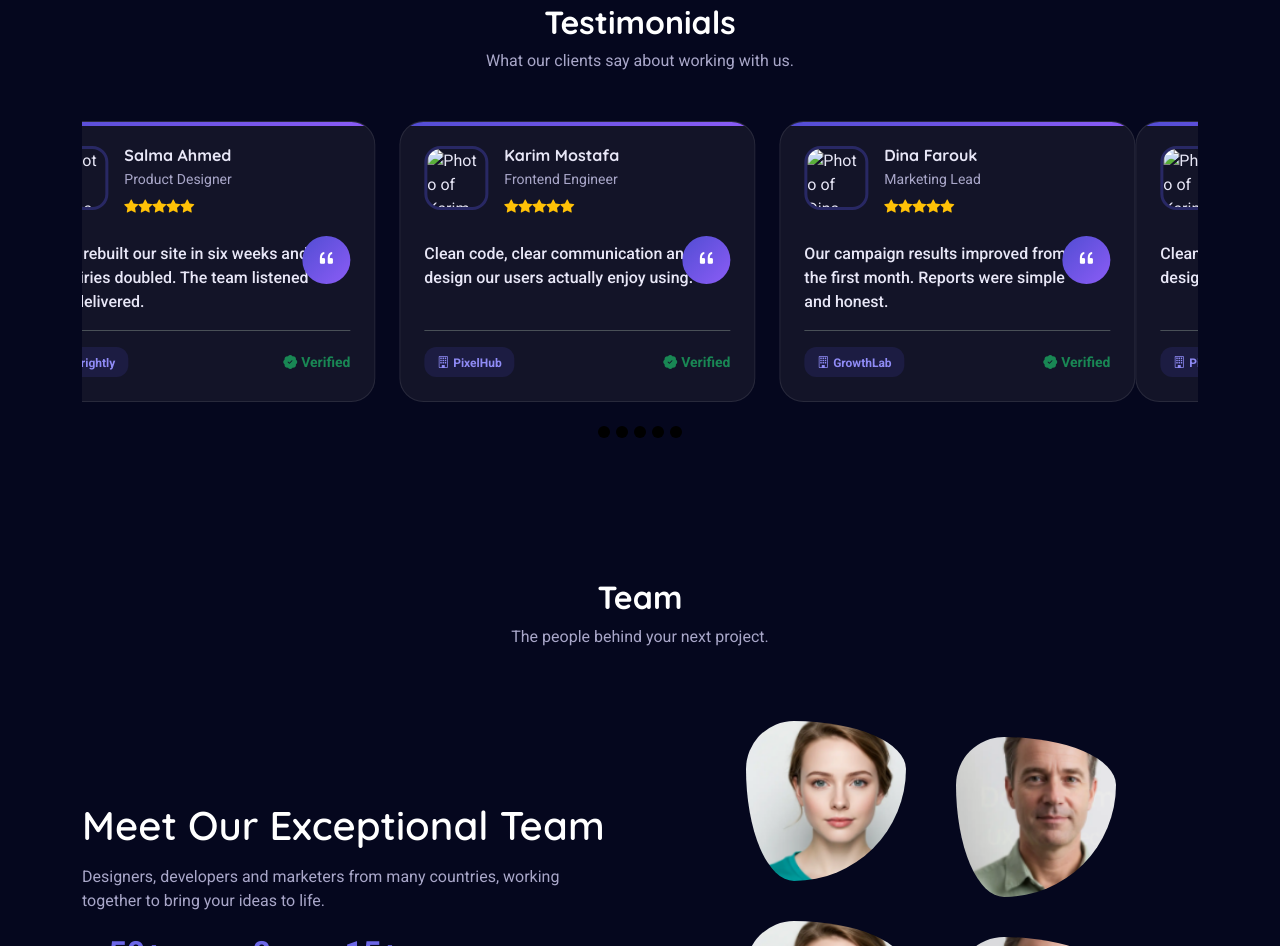
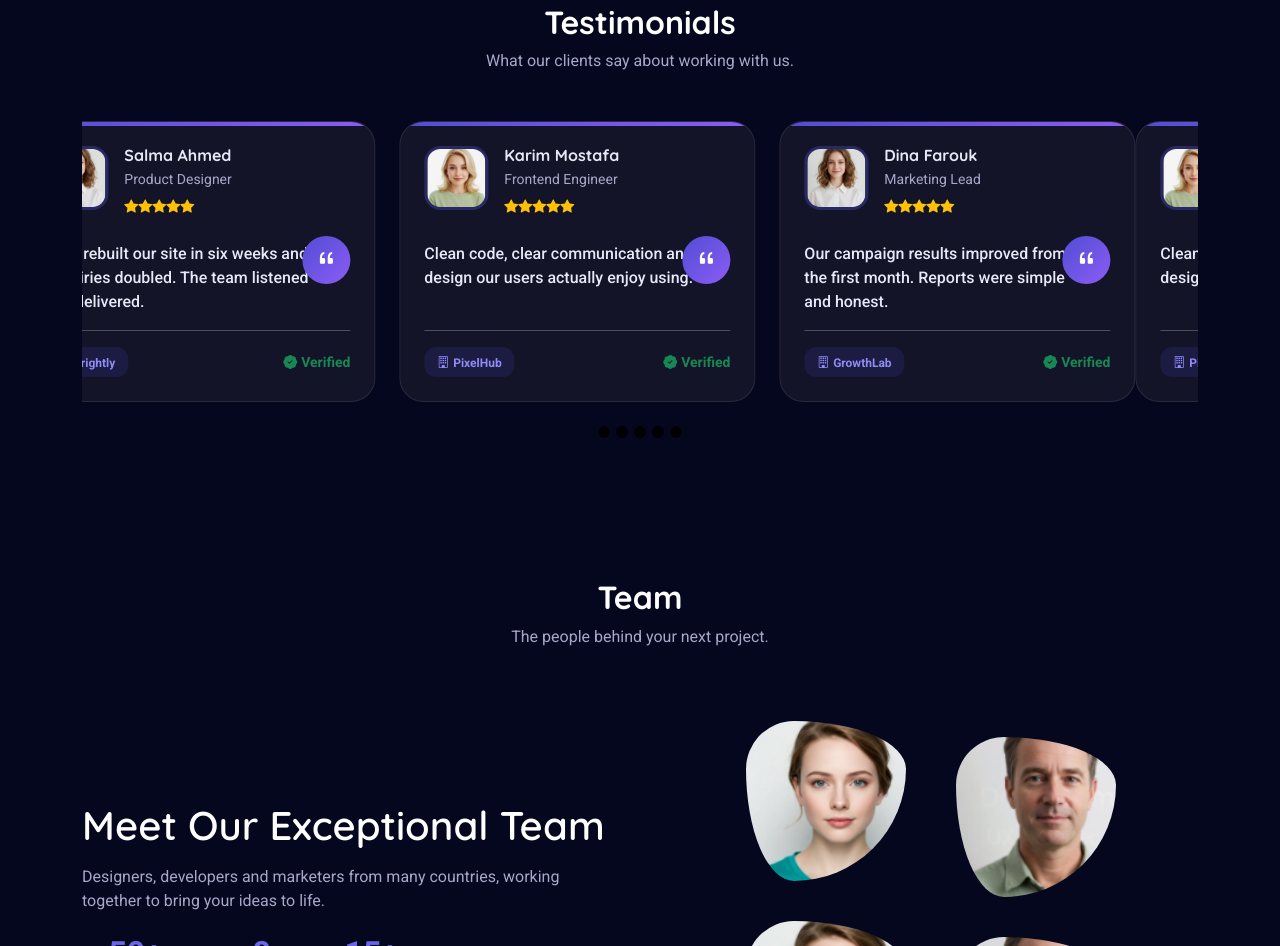
Before and after one commit to KhlouddAhmed/Clarity-Digital-Agency, a plain HTML site: page index.html in a window 1280 px wide. Shown: the part 4851-5797 px from the top of the page. Drawn offline with nearby package versions, Linux system fonts and the light colour scheme.

Commit message:
Add new avatar image (avatar-2.jpg) to the images directory

```diff
--- a/index.html
+++ b/index.html
@@ -532,7 +532,7 @@
         </div>
       </section>
 
-      <!-- testimonials: carousel, 3 cards at a time on desktop and 1 on phone -->
+      <!-- testimonials carousel -->
       <section id="testimonials">
         <div class="container">
           <div class="text-center mb-5">
@@ -611,7 +611,7 @@
                     <div class="card h-100 testimonial-card">
                       <div class="card-body p-4 d-flex flex-column">
                         <div class="d-flex gap-3 mb-4">
-                          <img src="images/avatar-3.jpg" class="avatar rounded-4" alt="Photo of Dina Farouk" />
+                          <img src="images/avatar-1.jpg" class="avatar rounded-4" alt="Photo of Dina Farouk" />
                           <div>
                             <h3 class="h6 fw-bold mb-1">Dina Farouk</h3>
                             <small class="d-block text-muted-2 mb-1">Marketing Lead</small>
@@ -679,7 +679,7 @@
                     <div class="card h-100 testimonial-card">
                       <div class="card-body p-4 d-flex flex-column">
                         <div class="d-flex gap-3 mb-4">
-                          <img src="images/avatar-3.jpg" class="avatar rounded-4" alt="Photo of Dina Farouk" />
+                          <img src="images/avatar-1.jpg" class="avatar rounded-4" alt="Photo of Dina Farouk" />
                           <div>
                             <h3 class="h6 fw-bold mb-1">Dina Farouk</h3>
                             <small class="d-block text-muted-2 mb-1">Marketing Lead</small>
@@ -711,7 +711,7 @@
                     <div class="card h-100 testimonial-card">
                       <div class="card-body p-4 d-flex flex-column">
                         <div class="d-flex gap-3 mb-4">
-                          <img src="images/avatar-4.jpg" class="avatar rounded-4" alt="Photo of Ali Tarek" />
+                          <img src="images/avatar-2.jpg" class="avatar rounded-4" alt="Photo of Ali Tarek" />
                           <div>
                             <h3 class="h6 fw-bold mb-1">Ali Tarek</h3>
                             <small class="d-block text-muted-2 mb-1">VP Engineering</small>
@@ -747,7 +747,7 @@
                     <div class="card h-100 testimonial-card">
                       <div class="card-body p-4 d-flex flex-column">
                         <div class="d-flex gap-3 mb-4">
-                          <img src="images/avatar-3.jpg" class="avatar rounded-4" alt="Photo of Dina Farouk" />
+                          <img src="images/avatar-1.jpg" class="avatar rounded-4" alt="Photo of Dina Farouk" />
                           <div>
                             <h3 class="h6 fw-bold mb-1">Dina Farouk</h3>
                             <small class="d-block text-muted-2 mb-1">Marketing Lead</small>
@@ -779,7 +779,7 @@
                     <div class="card h-100 testimonial-card">
                       <div class="card-body p-4 d-flex flex-column">
                         <div class="d-flex gap-3 mb-4">
-                          <img src="images/avatar-4.jpg" class="avatar rounded-4" alt="Photo of Ali Tarek" />
+                          <img src="images/avatar-2.jpg" class="avatar rounded-4" alt="Photo of Ali Tarek" />
                           <div>
                             <h3 class="h6 fw-bold mb-1">Ali Tarek</h3>
                             <small class="d-block text-muted-2 mb-1">VP Engineering</small>
@@ -811,7 +811,7 @@
                     <div class="card h-100 testimonial-card">
                       <div class="card-body p-4 d-flex flex-column">
                         <div class="d-flex gap-3 mb-4">
-                          <img src="images/avatar-5.jpg" class="avatar rounded-4" alt="Photo of Hana Samy" />
+                          <img src="images/avatar-1.jpg" class="avatar rounded-4" alt="Photo of Hana Samy" />
                           <div>
                             <h3 class="h6 fw-bold mb-1">Hana Samy</h3>
                             <small class="d-block text-muted-2 mb-1">UX Researcher</small>
@@ -847,7 +847,7 @@
                     <div class="card h-100 testimonial-card">
                       <div class="card-body p-4 d-flex flex-column">
                         <div class="d-flex gap-3 mb-4">
-                          <img src="images/avatar-4.jpg" class="avatar rounded-4" alt="Photo of Ali Tarek" />
+                          <img src="images/avatar-2.jpg" class="avatar rounded-4" alt="Photo of Ali Tarek" />
                           <div>
                             <h3 class="h6 fw-bold mb-1">Ali Tarek</h3>
                             <small class="d-block text-muted-2 mb-1">VP Engineering</small>
@@ -879,7 +879,7 @@
                     <div class="card h-100 testimonial-card">
                       <div class="card-body p-4 d-flex flex-column">
                         <div class="d-flex gap-3 mb-4">
-                          <img src="images/avatar-5.jpg" class="avatar rounded-4" alt="Photo of Hana Samy" />
+                          <img src="images/avatar-1.jpg" class="avatar rounded-4" alt="Photo of Hana Samy" />
                           <div>
                             <h3 class="h6 fw-bold mb-1">Hana Samy</h3>
                             <small class="d-block text-muted-2 mb-1">UX Researcher</small>
@@ -911,7 +911,7 @@
                     <div class="card h-100 testimonial-card">
                       <div class="card-body p-4 d-flex flex-column">
                         <div class="d-flex gap-3 mb-4">
-                          <img src="images/avatar-1.jpg" class="avatar rounded-4" alt="Photo of Salma Ahmed" />
+                          <img src="images/avatar-2.jpg" class="avatar rounded-4" alt="Photo of Salma Ahmed" />
                           <div>
                             <h3 class="h6 fw-bold mb-1">Salma Ahmed</h3>
                             <small class="d-block text-muted-2 mb-1">Product Designer</small>
@@ -947,7 +947,7 @@
                     <div class="card h-100 testimonial-card">
                       <div class="card-body p-4 d-flex flex-column">
                         <div class="d-flex gap-3 mb-4">
-                          <img src="images/avatar-5.jpg" class="avatar rounded-4" alt="Photo of Hana Samy" />
+                          <img src="images/avatar-1.jpg" class="avatar rounded-4" alt="Photo of Hana Samy" />
                           <div>
                             <h3 class="h6 fw-bold mb-1">Hana Samy</h3>
                             <small class="d-block text-muted-2 mb-1">UX Researcher</small>
@@ -979,7 +979,7 @@
                     <div class="card h-100 testimonial-card">
                       <div class="card-body p-4 d-flex flex-column">
                         <div class="d-flex gap-3 mb-4">
-                          <img src="images/avatar-1.jpg" class="avatar rounded-4" alt="Photo of Salma Ahmed" />
+                          <img src="images/avatar-2.jpg" class="avatar rounded-4" alt="Photo of Salma Ahmed" />
                           <div>
                             <h3 class="h6 fw-bold mb-1">Salma Ahmed</h3>
                             <small class="d-block text-muted-2 mb-1">Product Designer</small>
@@ -1011,7 +1011,7 @@
                     <div class="card h-100 testimonial-card">
                       <div class="card-body p-4 d-flex flex-column">
                         <div class="d-flex gap-3 mb-4">
-                          <img src="images/avatar-2.jpg" class="avatar rounded-4" alt="Photo of Karim Mostafa" />
+                          <img src="images/avatar-1.jpg" class="avatar rounded-4" alt="Photo of Karim Mostafa" />
                           <div>
                             <h3 class="h6 fw-bold mb-1">Karim Mostafa</h3>
                             <small class="d-block text-muted-2 mb-1">Frontend Engineer</small>
```
Also changed, not shown: images/all-screens.png (added), images/avatar-1.jpg (added), images/avatar-2.jpg (added), 1 other file.
